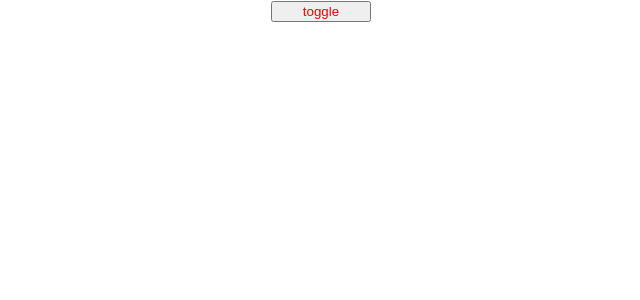
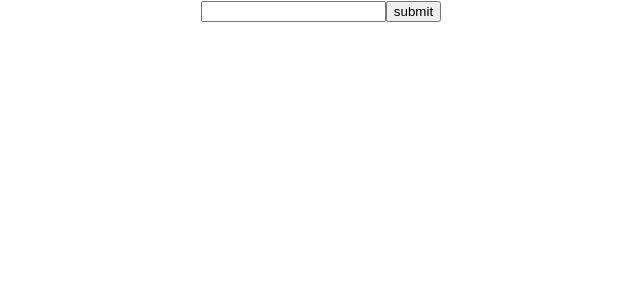
Before and after one commit to ankushpille/my-contrib-react-app, a React (Create React App) app: page / in a window 1280 px wide. Shown: the top 300 px of the page, without its empty margins (319-959 px from the left). Built offline with nearby package versions, Linux system fonts and the light colour scheme.

Commit message:
controlled components using usestate with form inputs

```diff
--- a/src/UseStateExample.jsx
+++ b/src/UseStateExample.jsx
@@ -3,24 +3,34 @@ import {useState} from 'react'
 function UseStateExample(){
     const [count,setCount] = useState(0);
     const [toggled,setToggled] = useState(false);
+    const [name,setName] = useState("");
+     const [submittedName, setSubmittedName] = useState('');
+
 
     // const handleClick = () => {
     //     setCount(count +1)
     // }
 
-
-
-
-
-
+    const handleSubmit = (e) => {
+        setSubmittedName(name)
+    }
+    const handleChange = (e) => {
+        setName(e.target.value)
+    }
 
     return (
         <>
          {/* <button onClick={handleClick}>
             click me
          </button> */}
-          <button style={{width : '100px', color: toggled ? 'green' : 'red'}} onClick={() => setToggled(!toggled)}>toggle</button>
-          {}
+          {/* <button style={{width : '100px', color: toggled ? 'green' : 'red'}} onClick={() => setToggled(!toggled)}>toggle</button> */}
+          <input
+          type="text"
+          value={name}
+          onChange={handleChange}
+          />
+          <button onClick={handleSubmit}>submit</button>
+          <h1>{submittedName}</h1>
         </>
     )
 }
```
